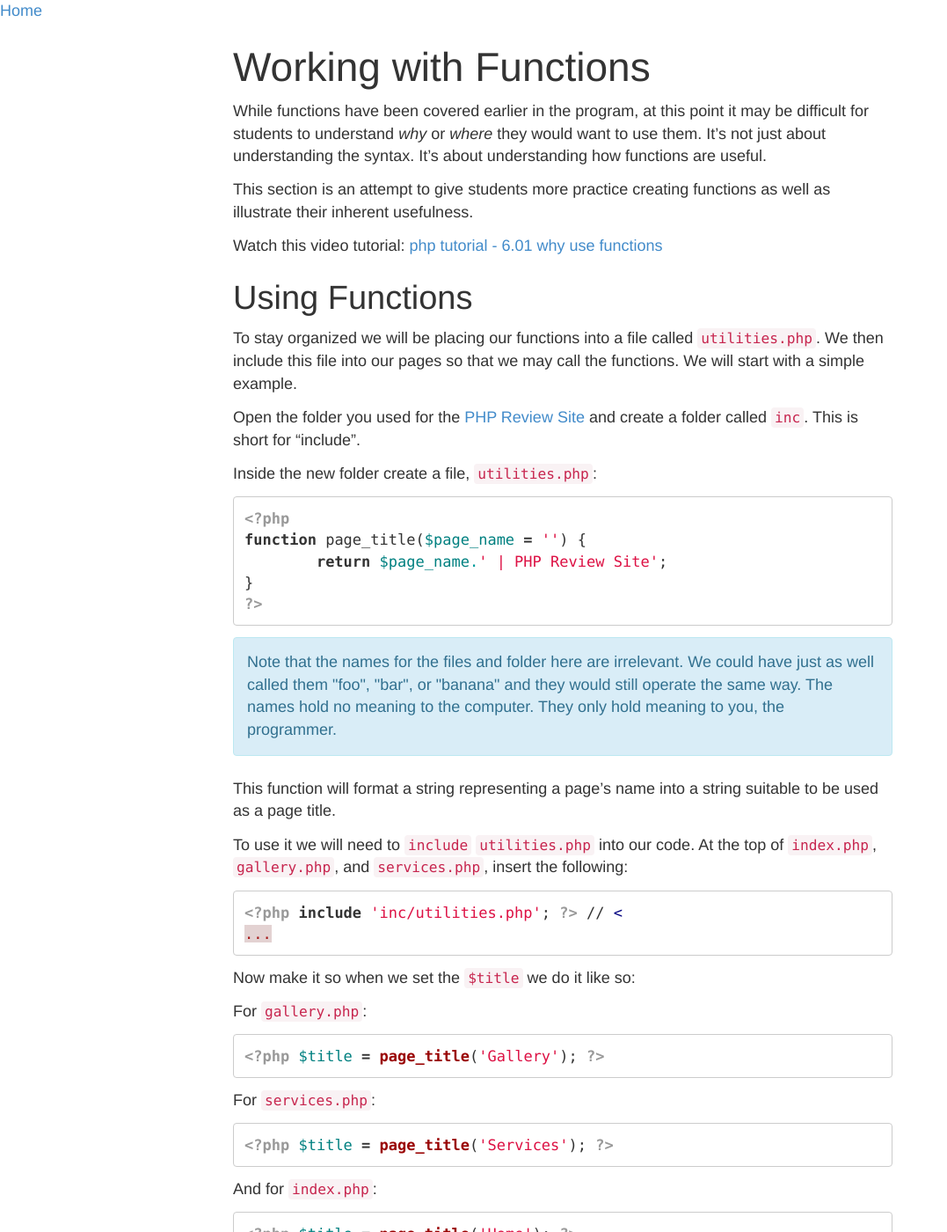
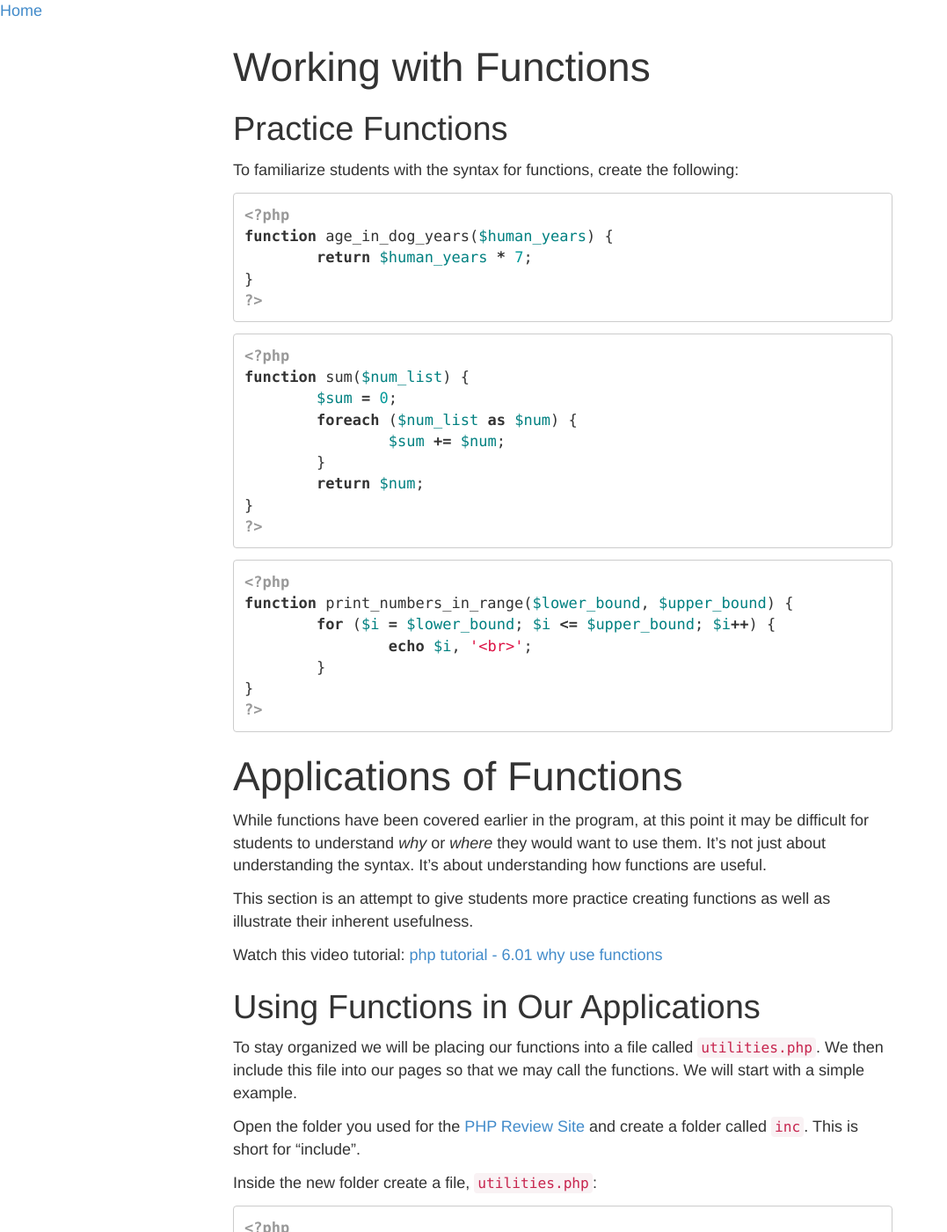
Before and after one commit to walkerab/discovery-awa, a Jekyll site: the page built from working-with-functions/index.md, in a window 1280 px wide and 1400 px high. Shown: the whole window at 88% size, without its empty margins (0-1077 px from the left). Built offline with Jekyll 4.4.1, drawn with Linux system fonts in a browser that asks for light colours; Markdown is read by kramdown in place of the engine named in the settings; some of the changed text lies outside the part shown.

Commit message:
Refining functions lesson

````diff
--- a/working-with-functions/index.md
+++ b/working-with-functions/index.md
@@ -2,6 +2,50 @@
 title: Working with Functions
 layout: default
 ---
+
+## Practice Functions
+
+To familiarize students with the syntax for functions, create the following:
+
+```php
+<?php
+function age_in_dog_years($human_years) {
+	return $human_years * 7;
+}
+?>
+```
+
+```php
+<?php
+function sum($num_list) {
+	$sum = 0;
+	foreach ($num_list as $num) {
+		$sum += $num;
+	}
+	return $num;
+}
+?>
+```
+
+```php
+<?php
+function print_numbers_in_range($lower_bound, $upper_bound) {
+	for ($i = $lower_bound; $i <= $upper_bound; $i++) {
+		echo $i, '<br>';
+	}
+}
+?>
+```
+
+<!--
+
+[Formulas for converting between centigrade and fahrenheit](http://www.manuelsweb.com/temp.htm)
+`fahrenheit_to_centigrade`
+`centigrade_to_fahrenheit`
+
+-->
+
+# Applications of Functions
 
 While functions have been covered earlier in the program, at this point it may be difficult for students to understand _why_ or _where_ they would want to use them. It's not just about understanding the syntax. It's about understanding how functions are useful.
 
@@ -9,7 +53,7 @@ This section is an attempt to give students more practice creating functions as
 
 Watch this video tutorial: [php tutorial - 6.01 why use functions](http://www.youtube.com/watch?v=zM3eKOkDHAw)
 
-## Using Functions
+## Using Functions in Our Applications
 
 To stay organized we will be placing our functions into a file called `utilities.php`. We then include this file into our pages so that we may call the functions. We will start with a simple example.
 
@@ -382,42 +416,20 @@ e.g.
 </html>
 ```
 
+<!--
+
+### Reusability
+
+Reusable
+	DRY Principles
+	Example function for [bootstrap media object](http://getbootstrap.com/components/#media)
+		useful because used on multiple pages or even multiple sites
+
 Self Documenting
 
 Testable
 
-
-
-
-```php
-<?php
-function sum($num_list) {
-	$sum = 0;
-	foreach ($num_list as $num) {
-		$sum += $num;
-	}
-	return $num;
-}
-?>
-```
-
-```php
-<?php
-function roll_dice($min, $max) {
-	return mt_rand($min, $max);
-}
-?>
-```
-
-```php
-<?php
-function print_numbers_in_range($lower_bound, $upper_bound) {
-	for ($i = $lower_bound; $i <= $upper_bound; $i++) {
-		echo $i, '<br>';
-	}
-}
-?>
-```
+-->
 
 ## Widgets
 
````
Also changed, not shown: other parts of working-with-functions/index.md (+0 -10 lines), index.md (+7 -1 lines).
